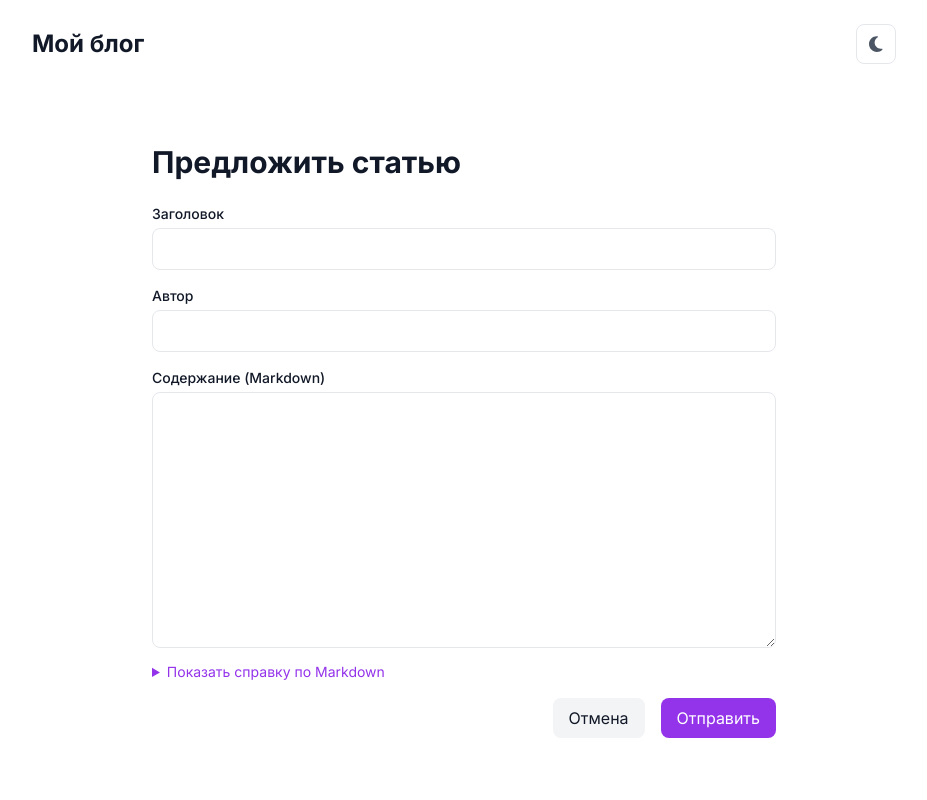
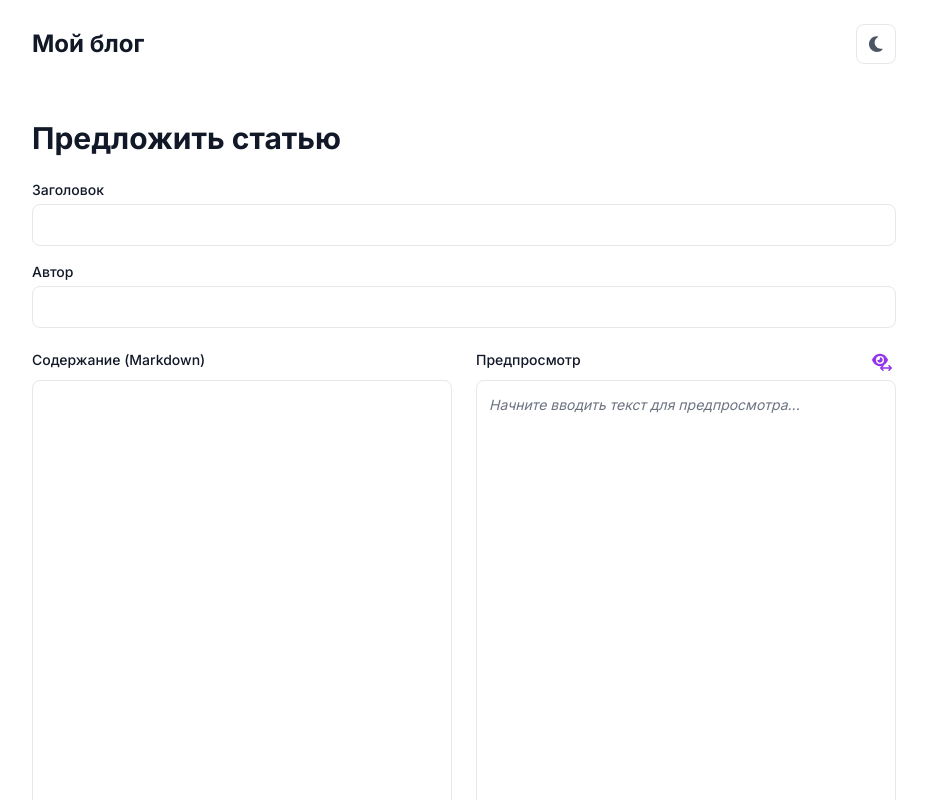
Before and after one commit to dimireme/blog-post-request, a Next.js app: page /submit in a window 1280 px wide. Shown: the top 800 px of the page, without its empty margins (176-1103 px from the left). Built offline with nearby package versions, Linux system fonts and the light colour scheme.

Commit message:
feat: add preview mode

```diff
--- a/src/app/submit/page.tsx
+++ b/src/app/submit/page.tsx
@@ -2,25 +2,55 @@
 
 import { useState } from 'react'
 import { useRouter } from 'next/navigation'
-import MarkdownHelp from '@/components/MarkdownHelp'
+import { remark } from 'remark'
+import html from 'remark-html'
+import MarkdownEditor from '@/components/MarkdownEditor'
+import MarkdownPreview from '@/components/MarkdownPreview'
+import PreviewModeToggle, { PreviewMode } from '@/components/PreviewModeToggle'
+
+type PostFormData = {
+  title: string;
+  content: string;
+  author: string;
+}
 
 export default function SubmitPage() {
   const router = useRouter()
-  const [formData, setFormData] = useState({
+  const [formData, setFormData] = useState<PostFormData>({
     title: '',
     content: '',
     author: ''
   })
+  const [preview, setPreview] = useState('')
+  const [previewMode, setPreviewMode] = useState<PreviewMode>('split')
+
+  const handleContentChange = async (content: string) => {
+    setFormData(prev => ({ ...prev, content }))
+    const processedContent = await remark()
+      .use(html)
+      .process(content)
+    setPreview(processedContent.toString())
+  }
 
   const handleSubmit = async (e: React.FormEvent) => {
     e.preventDefault()
-    // TODO: Implement form submission logic
+    // TODO: Implement GitHub PR creation
     console.log('Form submitted:', formData)
     router.push('/')
   }
 
+  const togglePreview = () => {
+    setPreviewMode(current => {
+      switch (current) {
+        case 'hidden': return 'split'
+        case 'split': return 'full'
+        case 'full': return 'hidden'
+      }
+    })
+  }
+
   return (
-    <div className="max-w-2xl mx-auto p-6">
+    <div className="w-full">
       <h1 className="text-3xl font-bold mb-6">Предложить статью</h1>
       <form onSubmit={handleSubmit} className="space-y-4">
         <div>
@@ -31,7 +61,7 @@ export default function SubmitPage() {
             type="text"
             id="title"
             value={formData.title}
-            onChange={(e) => setFormData({ ...formData, title: e.target.value })}
+            onChange={(e) => setFormData(prev => ({ ...prev, title: e.target.value }))}
             className="w-full px-3 py-2 border rounded-lg dark:bg-gray-800 dark:border-gray-700"
             required
           />
@@ -45,24 +75,45 @@ export default function SubmitPage() {
             type="text"
             id="author"
             value={formData.author}
-            onChange={(e) => setFormData({ ...formData, author: e.target.value })}
+            onChange={(e) => setFormData(prev => ({ ...prev, author: e.target.value }))}
             className="w-full px-3 py-2 border rounded-lg dark:bg-gray-800 dark:border-gray-700"
             required
           />
         </div>
 
-        <div>
-          <label htmlFor="content" className="block text-sm font-medium mb-1">
-            Содержание (Markdown)
-          </label>
-          <textarea
-            id="content"
-            value={formData.content}
-            onChange={(e) => setFormData({ ...formData, content: e.target.value })}
-            className="w-full px-3 py-2 border rounded-lg h-64 dark:bg-gray-800 dark:border-gray-700"
-            required
-          />
-          <MarkdownHelp />
+        <div className="relative">
+          <div className={`grid gap-6 ${previewMode === 'split' ? 'grid-cols-2' : 'grid-cols-1'}`}>
+            <div
+              className={`transition-all transform duration-300 ease-in-out ${
+                previewMode === 'full'
+                  ? 'opacity-0 scale-95 absolute inset-0'
+                  : 'opacity-100 scale-100'
+              }`}
+            >
+              <div className="flex items-center justify-between h-8 mb-1">
+                <label htmlFor="content" className="block text-sm font-medium">
+                  Содержание (Markdown)
+                </label>
+                {previewMode === 'hidden' && (
+                  <PreviewModeToggle mode={previewMode} onToggle={togglePreview} />
+                )}
+              </div>
+              <MarkdownEditor
+                content={formData.content}
+                onChange={handleContentChange}
+              />
+            </div>
+
+            {previewMode !== 'hidden' && (
+              <div className={`transition-all transform duration-300 ease-in-out opacity-100 scale-100`}>
+                <div className="flex items-center justify-between h-8 mb-1">
+                  <div className="text-sm font-medium">Предпросмотр</div>
+                  <PreviewModeToggle mode={previewMode} onToggle={togglePreview} />
+                </div>
+                <MarkdownPreview content={preview} />
+              </div>
+            )}
+          </div>
         </div>
 
         <div className="flex justify-end gap-4">
--- /dev/null
+++ b/src/components/MarkdownEditor.tsx
@@ -0,0 +1,21 @@
+import MarkdownHelp from './MarkdownHelp'
+
+type MarkdownEditorProps = {
+  content: string;
+  onChange: (content: string) => void;
+}
+
+export default function MarkdownEditor({ content, onChange }: MarkdownEditorProps) {
+  return (
+    <div>
+      <textarea
+        id="content"
+        value={content}
+        onChange={(e) => onChange(e.target.value)}
+        className="w-full px-3 py-2 border rounded-lg h-[500px] dark:bg-gray-800 dark:border-gray-700 transition-colors duration-300"
+        required
+      />
+      <MarkdownHelp />
+    </div>
+  )
+}
--- /dev/null
+++ b/src/components/MarkdownPreview.tsx
@@ -0,0 +1,17 @@
+type MarkdownPreviewProps = {
+  content: string;
+}
+
+export default function MarkdownPreview({ content }: MarkdownPreviewProps) {
+  return (
+    <div className="prose prose-sm dark:prose-invert max-w-none h-[500px] overflow-auto p-3 border rounded-lg dark:bg-gray-800 dark:border-gray-700 transition-colors duration-300">
+      {content ? (
+        <div dangerouslySetInnerHTML={{ __html: content }} />
+      ) : (
+        <div className="text-gray-500 italic">
+          Начните вводить текст для предпросмотра...
+        </div>
+      )}
+    </div>
+  )
+}
--- /dev/null
+++ b/src/components/PreviewModeToggle.tsx
@@ -0,0 +1,47 @@
+import { FontAwesomeIcon } from '@fortawesome/react-fontawesome'
+import { faEye, faEyeSlash, faArrowsLeftRight } from '@fortawesome/free-solid-svg-icons'
+
+export type PreviewMode = 'hidden' | 'split' | 'full'
+
+type PreviewModeToggleProps = {
+  mode: PreviewMode;
+  onToggle: () => void;
+}
+
+export default function PreviewModeToggle({ mode, onToggle }: PreviewModeToggleProps) {
+  const icons = {
+    hidden: faEye,
+    split: [faEye, faArrowsLeftRight],
+    full: faEyeSlash
+  }
+
+  const titles = {
+    hidden: 'Показать предпросмотр',
+    split: 'Развернуть предпросмотр',
+    full: 'Скрыть предпросмотр'
+  }
+
+  return (
+    <button
+      type="button"
+      onClick={onToggle}
+      className="text-purple-600 hover:text-purple-700 p-1 rounded transition-colors h-8 w-8 flex items-center justify-center"
+      title={titles[mode]}
+    >
+      {mode === 'split' ? (
+        <div className="relative">
+          <FontAwesomeIcon icon={faEye} className="w-4 h-4" />
+          <FontAwesomeIcon
+            icon={faArrowsLeftRight}
+            className="w-3 h-3 absolute -bottom-1 -right-1"
+          />
+        </div>
+      ) : (
+        <FontAwesomeIcon
+          icon={icons[mode]}
+          className="w-4 h-4"
+        />
+      )}
+    </button>
+  )
+}
```
